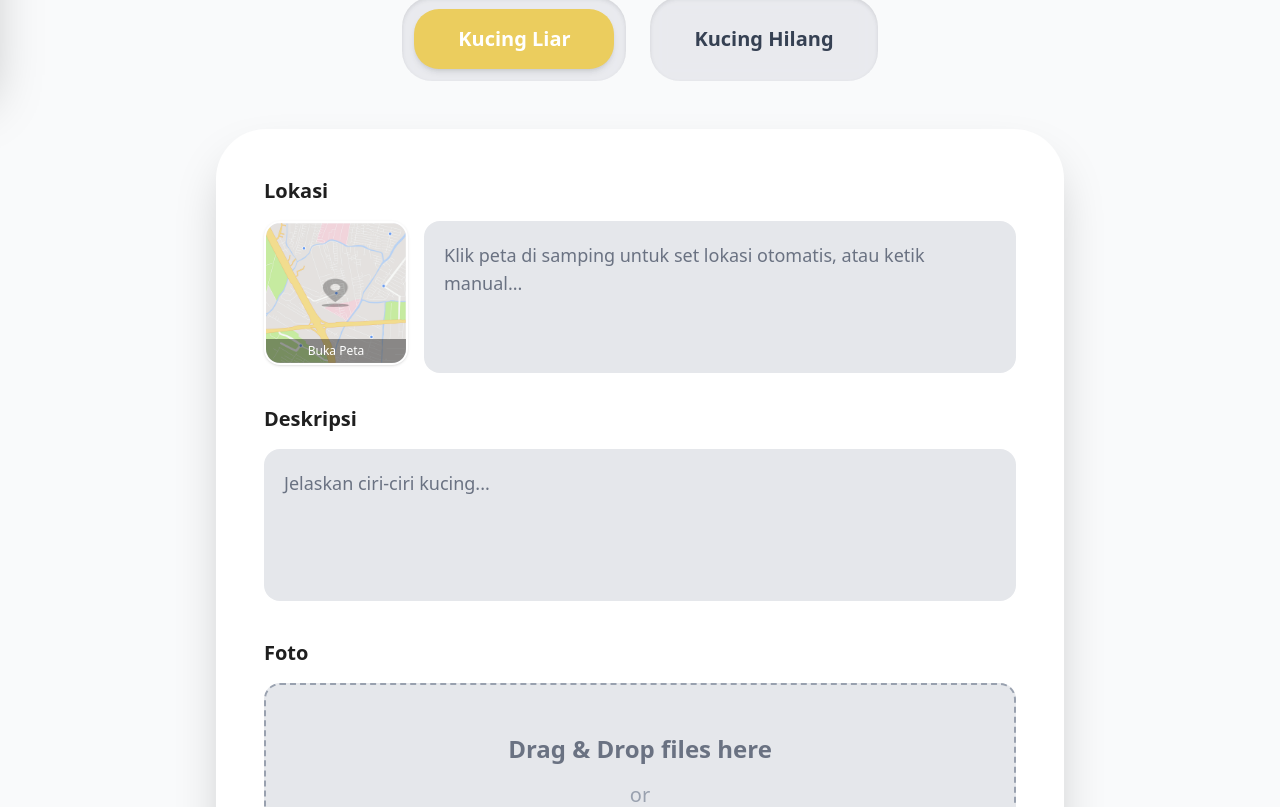
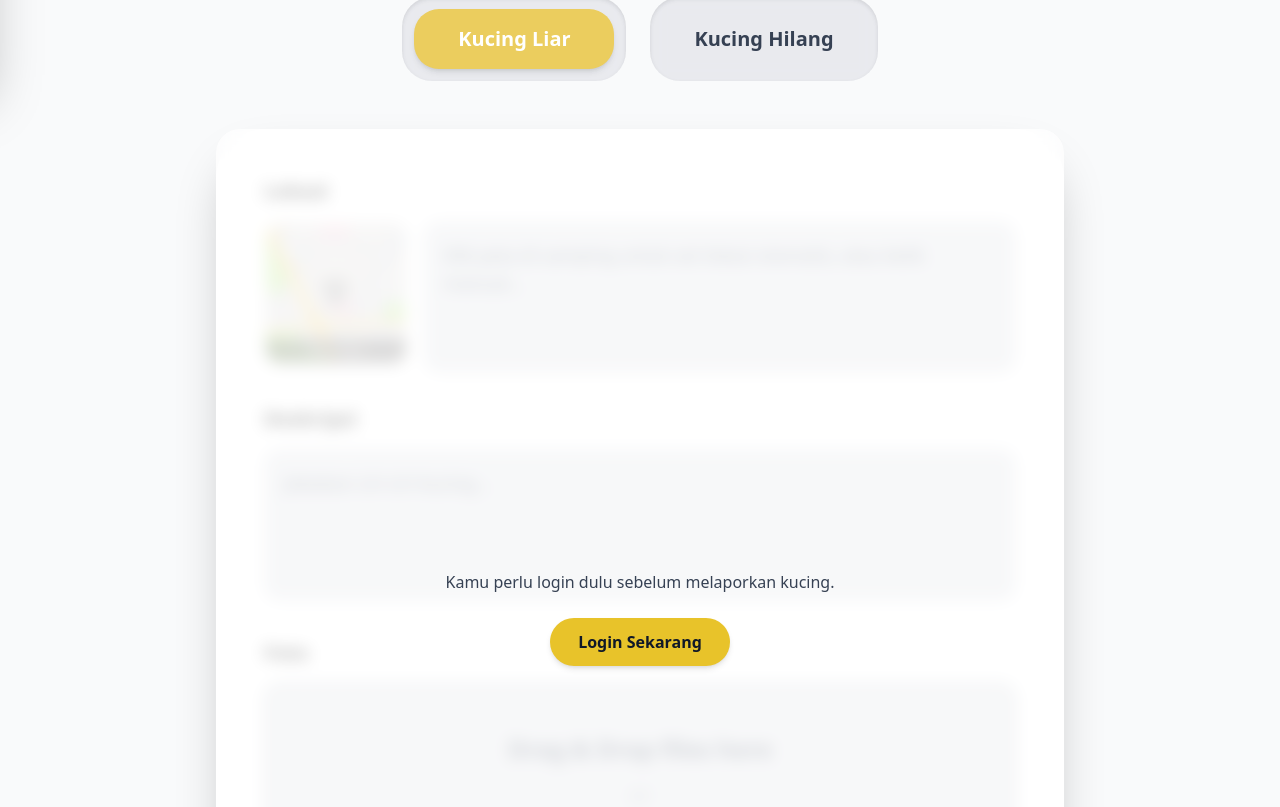
Before and after one commit to zicofarry/CatTake, a Vue app: page /lapor in a window 1280 px wide. Shown: the part 713-1520 px from the top of the page. Built offline with nearby package versions, Linux system fonts and the light colour scheme.

Commit message:
add leaflet for live location

```diff
--- a/package.json
+++ b/package.json
@@ -10,6 +10,7 @@
   },
   "dependencies": {
     "@tailwindcss/vite": "^4.1.16",
+    "leaflet": "^1.9.4",
     "vue": "^3.5.22",
     "vue-router": "^4.6.3"
   },
--- a/src/pages/ReportPage.vue
+++ b/src/pages/ReportPage.vue
@@ -35,6 +35,12 @@
       </div>
 
       <div class="bg-white p-8 md:p-12 rounded-[50px] shadow-2xl relative z-20">
+        <LoginOverlay
+            :isLoggedIn="isLoggedInProp"
+            message="Kamu perlu login dulu sebelum melaporkan kucing."
+            buttonText="Login Sekarang"
+            loginRoute="/login"
+          />
         <form @submit.prevent="submitReport" class="space-y-8">
 
           <div v-if="activeReportType === 'missing'">
@@ -134,6 +140,11 @@ import { ref, reactive, nextTick, onUnmounted } from 'vue';
 import 'leaflet/dist/leaflet.css';
 import L from 'leaflet';
 
+import LoginOverlay from '../components/LoginOverlay.vue';
+const props = defineProps({
+  isLoggedInProp: Boolean
+});
+
 const dummyOwners = ref([
     { id: 'OWN001', name: 'Ahmad Supriatna' },
     { id: 'OWN002', name: 'Siti Aminah' },
```
Also changed, not shown: 2 other files (tests, documents, lock files or other folders).
